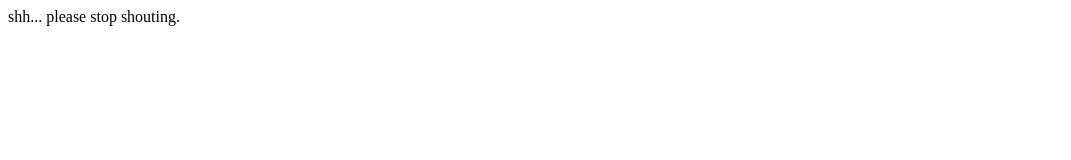
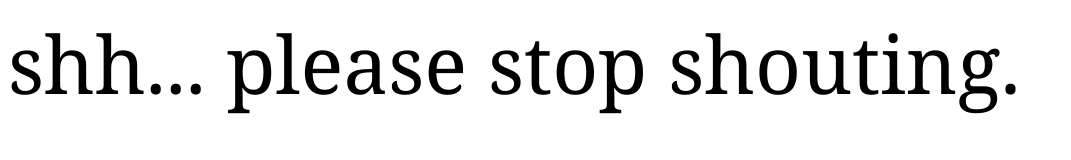
Before and after one commit to curiosdevcookie/scrimba-christmas, a plain HTML site: page door_4/index.html in a window 1280 px wide. Shown: the whole page, without its empty margins (0-1071 px from the left). Drawn offline with Linux system fonts and the light colour scheme.

Commit message:
Add solution to door 4.

```diff
--- /dev/null
+++ b/door_4/index.css
@@ -0,0 +1,4 @@
+html {
+    font-size: 5rem;
+    font-family: Georgia, 'Times New Roman', Times, serif;
+}
--- a/door_4/index.html
+++ b/door_4/index.html
@@ -3,8 +3,11 @@
 <head>
   <meta charset="UTF-8">
   <meta name="viewport" content="width=device-width, initial-scale=1.0">
-  <title>Door 2</title>
+
+  <title>Door 4</title>
+
   <script type='module' src='index.js'></script>
+  <link type='text/css' rel="stylesheet" href="index.css">
 </head>
 <body>
 </body>
```
